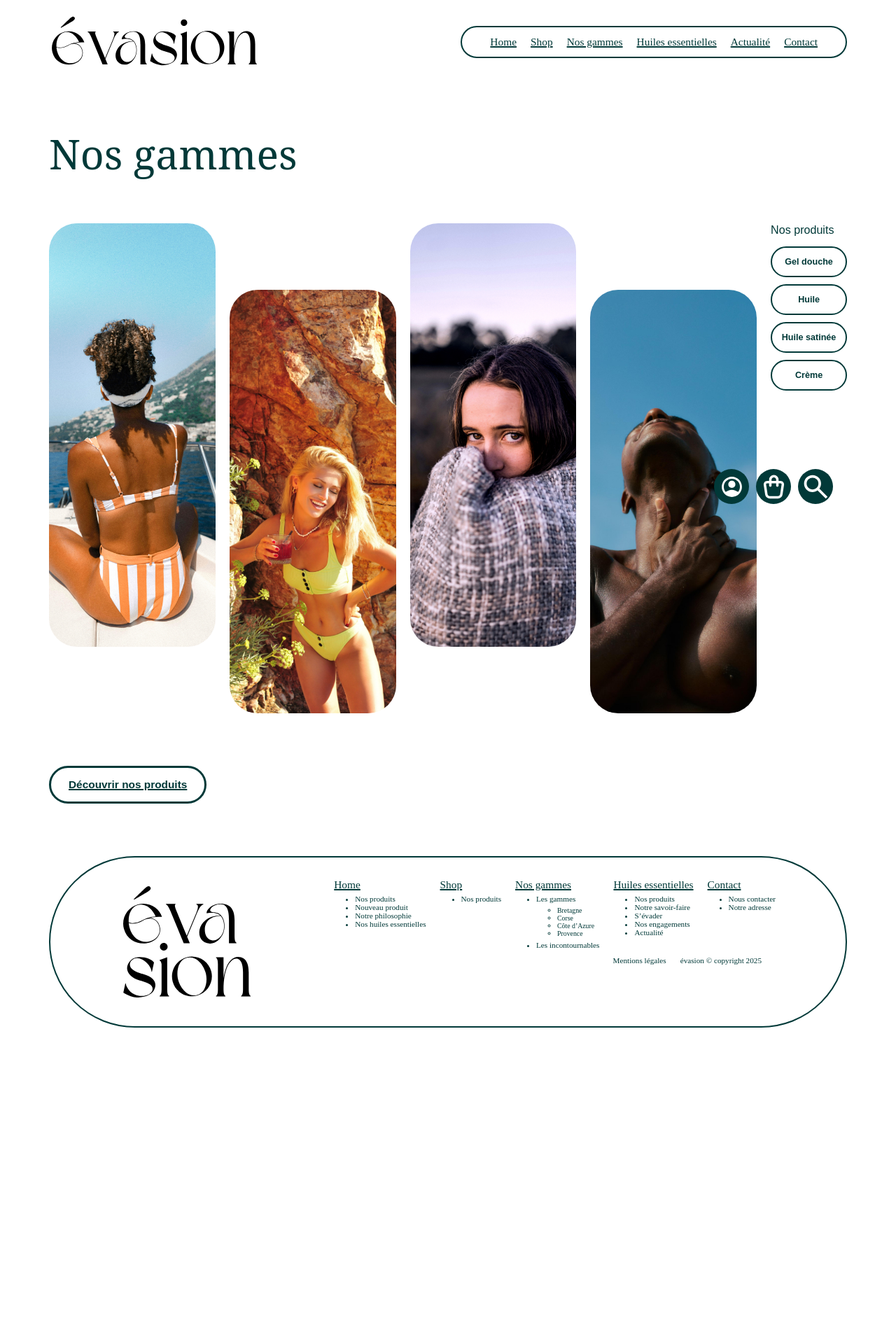
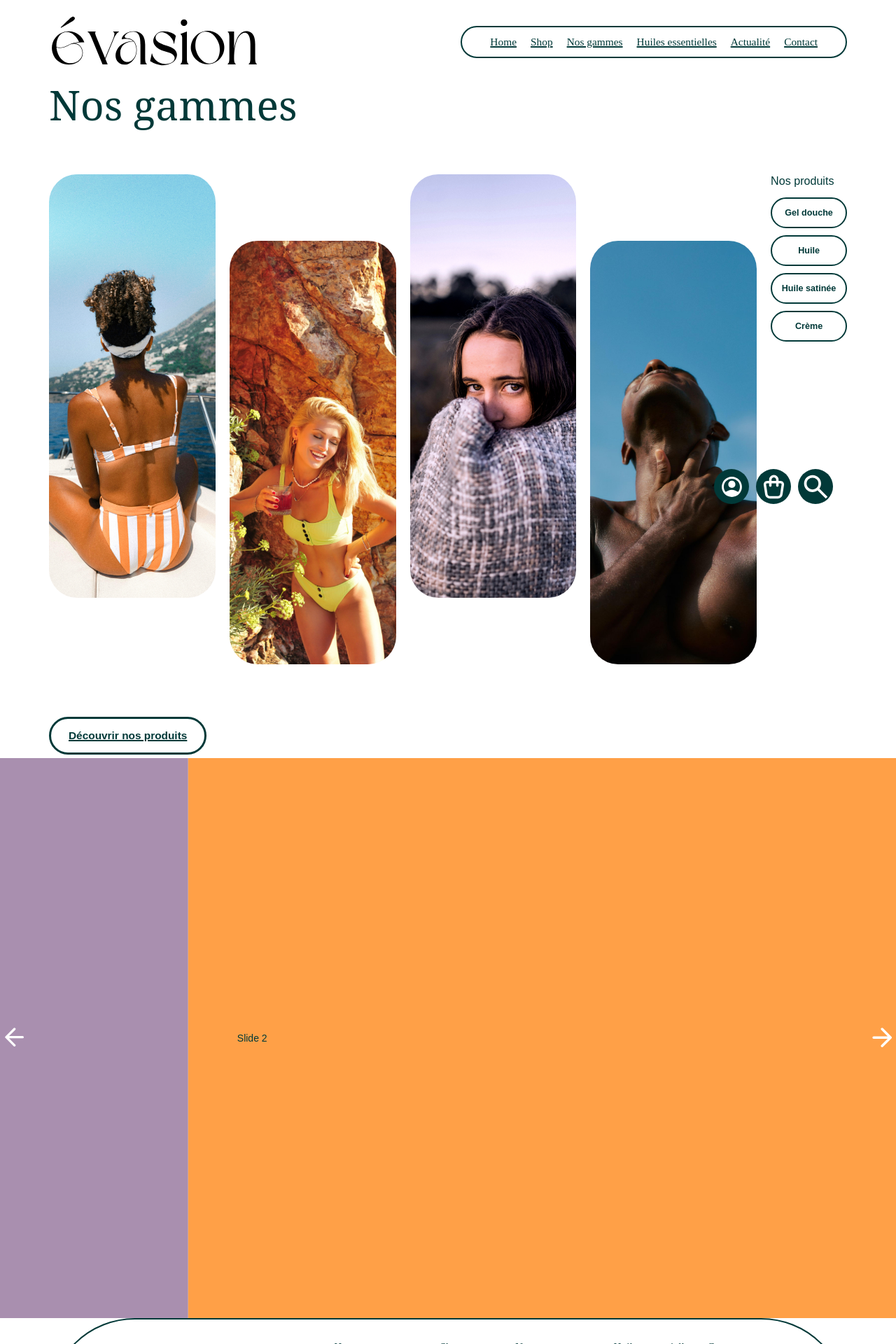
Before and after one commit to JROhara-rsl/evasion, a React (Vite) app: page /nos-gammes in a window 1280 px wide. Shown: the top 1920 px of the page at 70% size. Before the commit the page ends 1488 px from the top, so only its background shows below. Built offline with nearby package versions, Linux system fonts and the light colour scheme; no server answers; a web font is replaced by a local one.

Commit message:
Slideshow gamme v1

```diff
--- a/package.json
+++ b/package.json
@@ -18,6 +18,7 @@
     "react-dom": "^19.0.0",
     "react-helmet-async": "^2.0.5",
     "react-router": "^7.1.5",
+    "react-slideshow-image": "^4.3.2",
     "use-local-storage": "^3.0.0"
   },
   "devDependencies": {
--- a/src/pages/nos-gammes/NosGammes.jsx
+++ b/src/pages/nos-gammes/NosGammes.jsx
@@ -1,6 +1,8 @@
 import React from 'react'
 import { Link } from 'react-router';
 import { Helmet } from 'react-helmet-async';
+import { Slide } from 'react-slideshow-image';
+import 'react-slideshow-image/dist/styles.css'
 
 // CSS
 import './nosgammes.scss'
@@ -9,14 +11,26 @@ import './nosgammes.scss'
 import ButtonToggle from '../../components/button/ButtonToggle';
 import Button from '../../components/button/Button';
 
+const buttonStyle = {
+  width: "40px",
+  background: 'none',
+  border: '0px'
+};
+
+const properties = {
+  prevArrow: <button style={{ ...buttonStyle }}><img src="../../public/assets/picto/picto-back.svg" /></button>,
+  nextArrow: <button style={{ ...buttonStyle }}><img src="../../public/assets/picto/picto-next.svg" /></button>
+}
+
 const NosGammes = () => {
+
   return (
     <>
       <Helmet>
         <title>Nos gammes cosmétiques Évasion</title>
         <meta name='description' content="Évasion vous propose des produits cosmétiques et d'hygiène formulés à partir d'huiles essentielles 100% françaises, inspirés des régions les plus emblématiques de France." />
       </Helmet>
-      <section className="container">
+      <section className="container container-first">
           <h1 className='title-XH'>Nos gammes</h1>
       <div id="header-gammes" className='container container-grid'>
         <div className='container-image'>
@@ -45,6 +59,30 @@ const NosGammes = () => {
       </div>
       <Button name="Découvrir nos produits" lien='/shop'/>
       </section>
+      <section id="container-slider-gammes">
+        <Slide {...properties}>
+          <div className="each-slide slide-child slide-provence">
+              <div className="container container-grid">
+                  <span>Slide 1</span>
+              </div>
+          </div>
+          <div className="each-slide slide-child slide-corse">
+              <div className="container container-grid">
+                  <span>Slide 2</span>
+              </div>
+          </div>
+          <div className="each-slide slide-child slide-coteazur">
+              <div className="container container-grid">
+                  <span>Slide 3</span>
+              </div>
+          </div>
+          <div className="each-slide slide-child slide-bretagne">
+              <div className="container container-grid">
+                  <span>Slide 3</span>
+              </div>
+          </div>
+        </Slide>
+      </section>
     </>
   )
 }
--- a/src/pages/nos-gammes/nosgammes.scss
+++ b/src/pages/nos-gammes/nosgammes.scss
@@ -1,3 +1,6 @@
+// Utilities
+@import "../../scss/variables.scss";
+
 // CSS - HEADER
 #header-gammes {
     height: 700px;
@@ -13,10 +16,22 @@
         height: 605px;
         overflow: hidden;
         border-radius: 40px;
+        border: 0px solid $white-color;
 
+        transition: border 0.2s ease-in;
         img {
             height: 100%;
             width: auto;
+
+            transition: transform 0.3s ease-out, opacity 0.4s ease-out;
+        }
+
+        &:hover {
+            border: 5px solid $white-color;
+            img {
+                transform: scale(1.1);
+                opacity: 0.8;
+            }
         }
 
         &:nth-child(2), &:nth-child(4)  {
@@ -24,3 +39,39 @@
         }
     }
 }
+
+#container-slider-gammes {
+    width: 100%;
+    height: 100vh;
+
+    .slide-child {
+        display: flex;
+        justify-content: center;
+        align-items: center;
+        height: 100vh;
+        position: relative;
+
+        &.slide-bretagne    { background-color: $bleu-color; }
+        &.slide-corse       { background-color: $orange-color; }
+        &.slide-coteazur    { background-color: $yellow-color; }
+        &.slide-provence    { background-color: $violet-color; }
+
+        .nav-slide {
+            height: 40px;
+            width: 40px;
+            border: 0;
+            text-align: center;
+            color: #fff;
+            background-color: transparent;
+            display: -webkit-box;
+            display: -ms-flexbox;
+            display: flex;
+            -webkit-box-align: center;
+            -ms-flex-align: center;
+            align-items: center;
+            -webkit-box-pack: center;
+            -ms-flex-pack: center;
+            justify-content: center;
+        }
+    }
+}
--- a/src/scss/custom.scss
+++ b/src/scss/custom.scss
@@ -38,6 +38,10 @@ body, main, section, #root {
     width: 100%;
     margin: 0 auto;
     padding: 70px 0;
+}
+
+.container-first {
+    padding: 0;
 }
 
 .container-dark {
```
Also changed, not shown: public/assets/picto/picto-next.svg (added), 1 other file (tests, documents, lock files or other folders).
